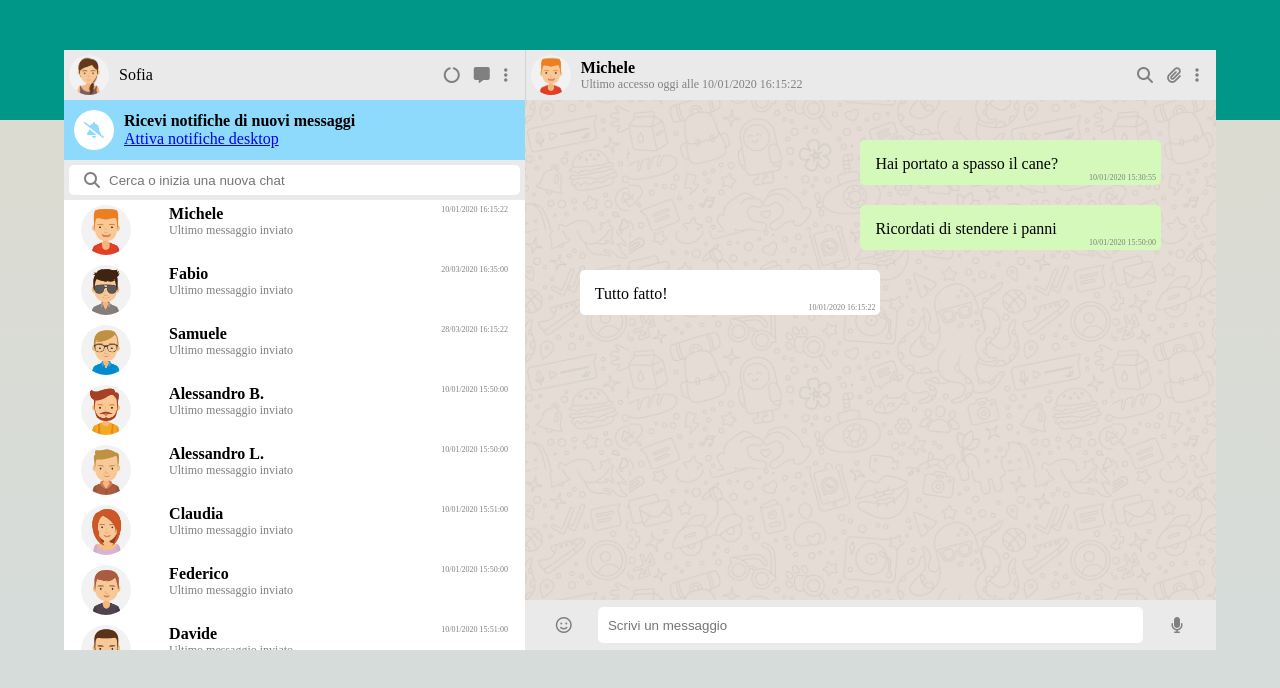
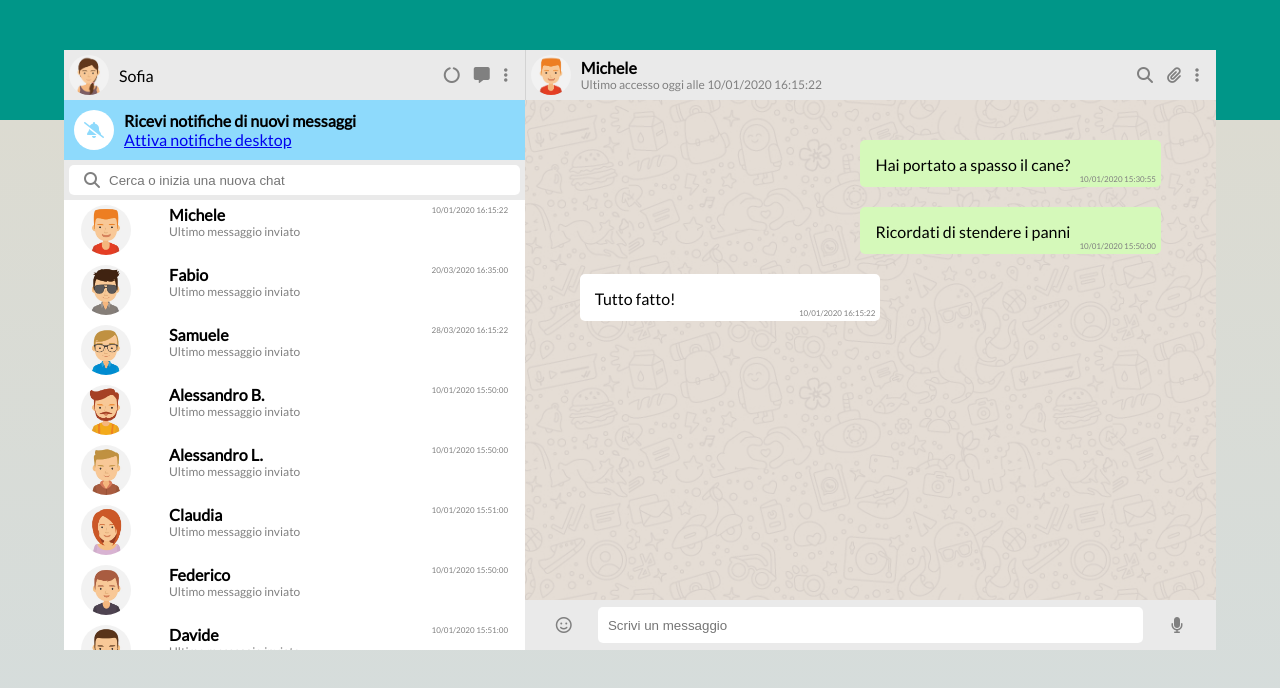
Before and after one commit to AnotherDebug/vue-boolzapp, a plain HTML site: page index.html in a window 1280 px wide. Drawn offline with nearby package versions, Linux system fonts and the light colour scheme.

Commit message:
[ADD]: font Lato

```diff
--- a/assets/css/style.css
+++ b/assets/css/style.css
@@ -12,6 +12,7 @@ body {
     height: 100vh;
     background-image: linear-gradient(to bottom, #009688 0px, #009688 120px, #dcdbd1 120px, #d4ddde 100%);
     background-repeat: no-repeat;
+    font-family: 'Lato', sans-serif;
 }
 
 i {
--- a/index.html
+++ b/index.html
@@ -5,6 +5,11 @@
     <title>Boolzapp</title>
     <meta charset="UTF-8">
     <meta name="viewport" content="width=device-width, initial-scale=1">
+
+    <!-- Font "Lato" -->
+    <link rel="preconnect" href="https://fonts.googleapis.com">
+    <link rel="preconnect" href="https://fonts.gstatic.com" crossorigin>
+    <link href="https://fonts.googleapis.com/css2?family=Lato:wght@300;400&display=swap" rel="stylesheet">
 
     <!-- Font Awesome -->
     <link rel="stylesheet" href="https://cdnjs.cloudflare.com/ajax/libs/font-awesome/6.4.0/css/all.min.css"
@@ -100,8 +105,7 @@
                 </div>
                 <div class="message">
                     <!-- MESSAGGI VISUALIZZATI -->
-                    <div v-for="message in contattoAttivo.messages" class="msg"
-                        :class="message.status">
+                    <div v-for="message in contattoAttivo.messages" class="msg" :class="message.status">
                         <p>{{message.message}}</p>
                         <p>{{message.date}}</p>
                     </div>
```
